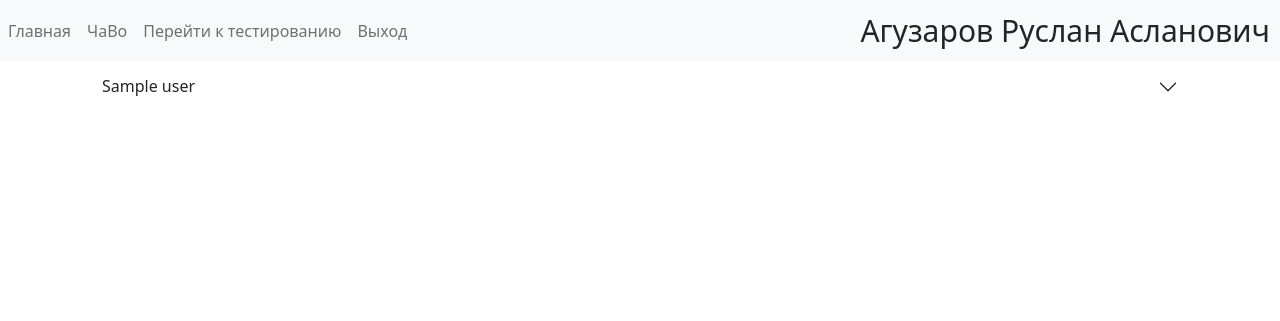
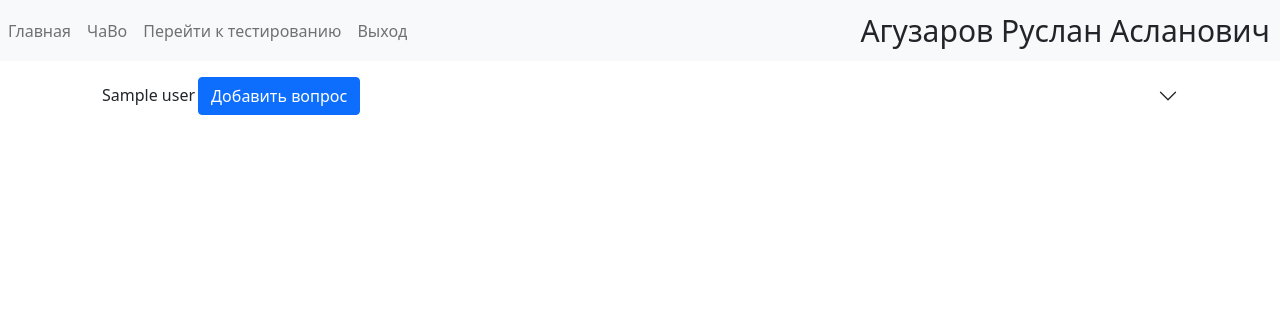
Before and after one commit to Vimury/digital_footprint, a Flask app: template templates/questions.html in a window 1280 px wide. Shown: the top 321 px of the page. Run offline with Flask 3, Linux system fonts and the light colour scheme; a user stored in the database is signed in; the template is opened without the code that fills it: most values are stand-ins (such as "Sample title", 1, 10 or a date in 2020).

```diff
--- a/templates/questions.html
+++ b/templates/questions.html
@@ -10,6 +10,7 @@
         <h2 class="accordion-header">
           <button class="accordion-button collapsed" type="button" data-bs-toggle="collapse" data-bs-target="#item{{loop.index}}" aria-expanded="false" aria-controls="flush-collapseOne">
             {{user.label}}
+            <a href="/questions/add/{{user.id_group}}" class="btn btn-primary" style="margin-left: 3px;">Добавить вопрос</a>
           </button>
         </h2>
         <div id="item{{loop.index}}" class="accordion-collapse collapse" data-bs-parent="#accordion{{loop.index}}">
```
